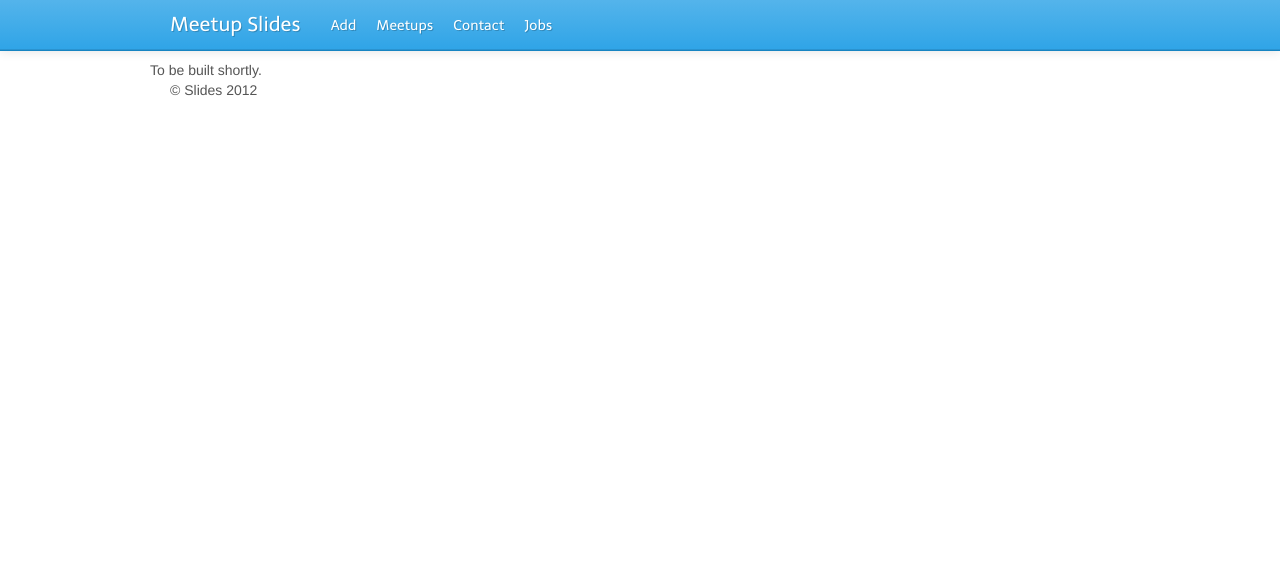
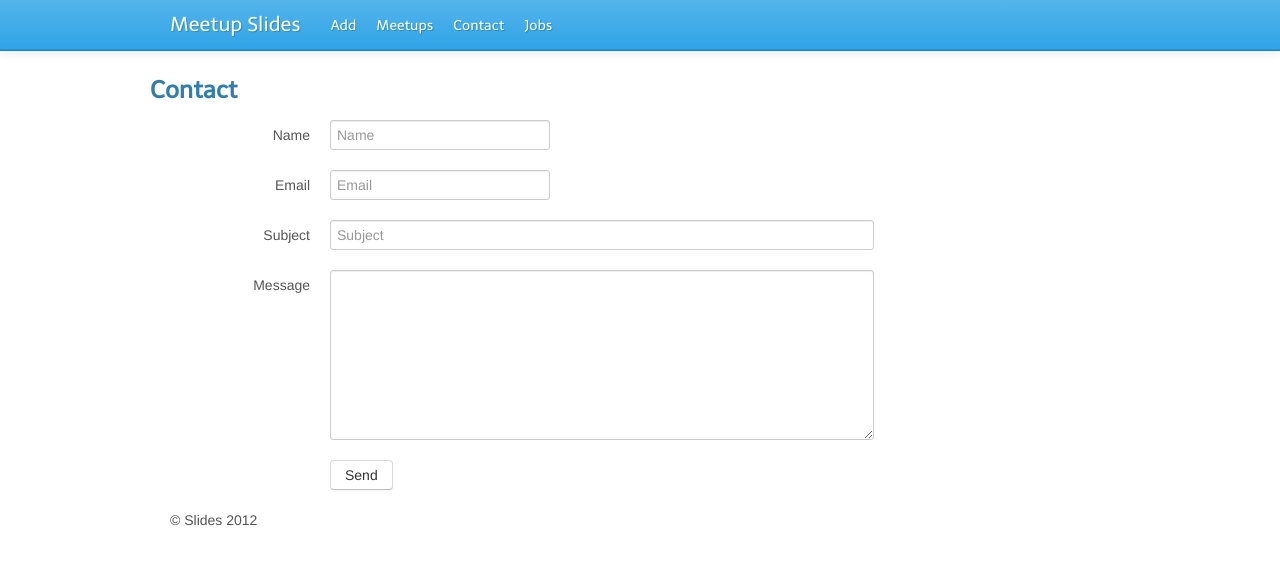
Before and after one commit to t20/meetupslides, a Flask app: page /contact in a window 1280 px wide. Shown: the top 565 px of the page. Run offline with Flask 2, Linux system fonts and the light colour scheme; some libraries are stand-ins or nearby versions.

Commit message:
Contact redisco model, form post view and template

```diff
--- a/app.py
+++ b/app.py
@@ -187,7 +187,17 @@ def profile():
 def contact():
     if request.method == 'GET':
         return render_template('contact.html')
-
+    name = request.form.get('name', None)
+    email = request.form.get('email', None)
+    subject = request.form.get('subject', None)
+    message = request.form.get('message', None)
+    m = Message(name=name, email=email, subject=subject, message=message)
+    saved = m.save()
+    if saved:
+      flash('Thanks! We ll get back to you shortly')
+    else:
+      flash('Something went wrong! Could not send message.')
+    return redirect(url_for(contact))
 
 @app.route('/jobs')
 def jobs():
--- a/templates/contact.html
+++ b/templates/contact.html
@@ -1,5 +1,36 @@
 {% extends "base.html" %}
 
 {% block content %}
-To be built shortly.
+<h3>Contact</h3>
+<form class="bs-docs-example form-horizontal">
+  <div class="control-group">
+    <label for="inputEmail" class="control-label">Name</label>
+    <div class="controls">
+      <input type="text" placeholder="Name" id="contact_name" name="name">
+    </div>
+  </div>
+  <div class="control-group">
+    <label for="inputEmail" class="control-label">Email</label>
+    <div class="controls">
+      <input type="text" placeholder="Email" id="contact_email" name="email">
+    </div>
+  </div>
+  <div class="control-group">
+    <label for="inputEmail" class="control-label">Subject</label>
+    <div class="controls">
+      <input  class="input-xxlarge" type="text" placeholder="Subject" id="contact_subject" name="subject">
+    </div>
+  </div>
+  <div class="control-group">
+    <label for="inputEmail" class="control-label">Message</label>
+    <div class="controls">
+      <textarea rows="8" class="input-xxlarge" name="message"></textarea>
+    </div>
+  </div>
+  <div class="control-group">
+    <div class="controls">
+      <button class="btn" type="submit">Send</button>
+    </div>
+  </div>
+</form>
 {% endblock content %}
```
Also changed, not shown: models.py (+9 -0 lines).
